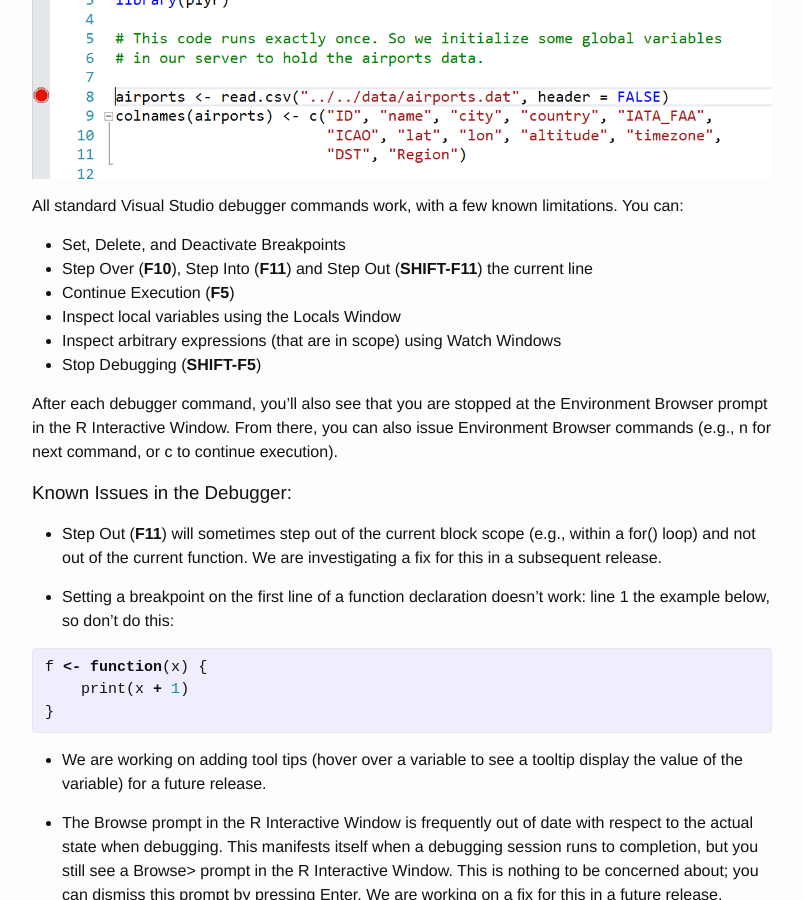
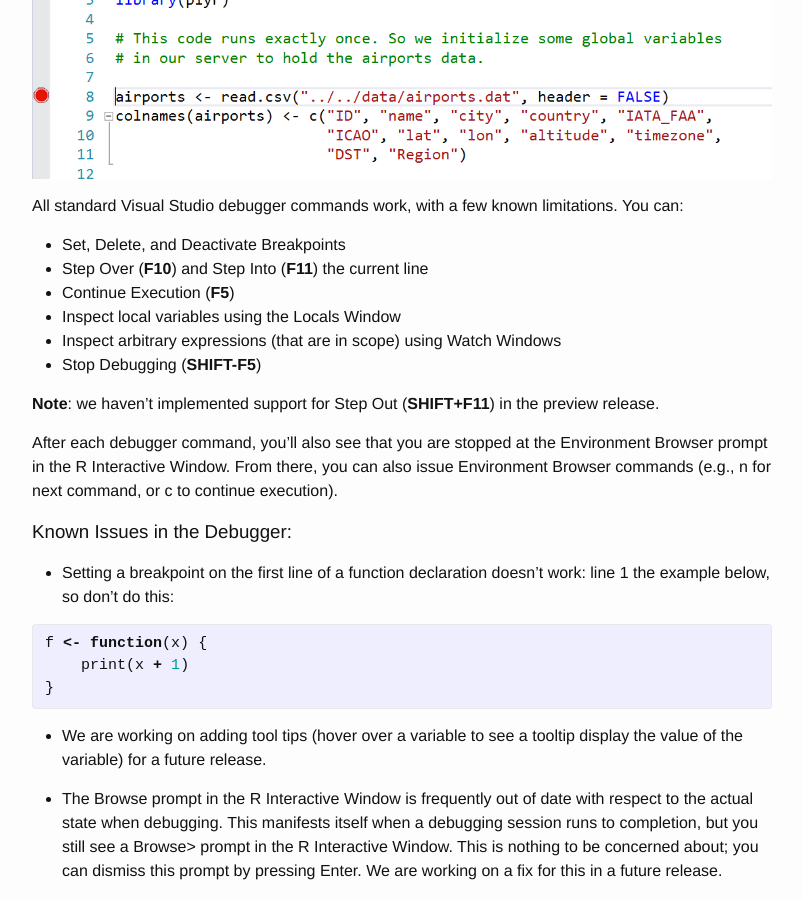
Before and after one commit to microsoft/RTVS-docs, a Jekyll site: the page built from debugging.md, in a window 1280 px wide and 900 px high, scrolled down 1432 px. Shown: the whole window, without its empty margins (238-1041 px from the left). Built offline with Jekyll 4.4.1, drawn with Linux system fonts in a browser that asks for light colours.

Commit message:
Updating debugging docs to reflect F11 not implemented in preview

```diff
--- a/debugging.md
+++ b/debugging.md
@@ -50,11 +50,14 @@ All standard Visual Studio debugger commands work, with a few known limitations.
 You can:
 
 * Set, Delete, and Deactivate Breakpoints
-* Step Over (**F10**), Step Into (**F11**) and Step Out (**SHIFT-F11**) the current line
+* Step Over (**F10**) and Step Into (**F11**) the current line
 * Continue Execution (**F5**)
 * Inspect local variables using the Locals Window
 * Inspect arbitrary expressions (that are in scope) using Watch Windows
 * Stop Debugging (**SHIFT-F5**)
+
+**Note**: we haven't implemented support for Step Out (**SHIFT+F11**) in the preview
+release.
 
 After each debugger command, you'll also see that you are stopped at the
 Environment Browser prompt in the R Interactive Window.  From there, you can
@@ -62,10 +65,6 @@ also issue Environment Browser commands (e.g., n for next command, or c to
 continue execution).
 
 ### Known Issues in the Debugger:
-
-* Step Out (**F11**) will sometimes step out of the current block scope (e.g.,
-within a for() loop) and not out of the current function. We are investigating
-a fix for this in a subsequent release.
 
 * Setting a breakpoint on the first line of a function declaration doesn't
 work: line 1 the example below, so don't do this:
```
